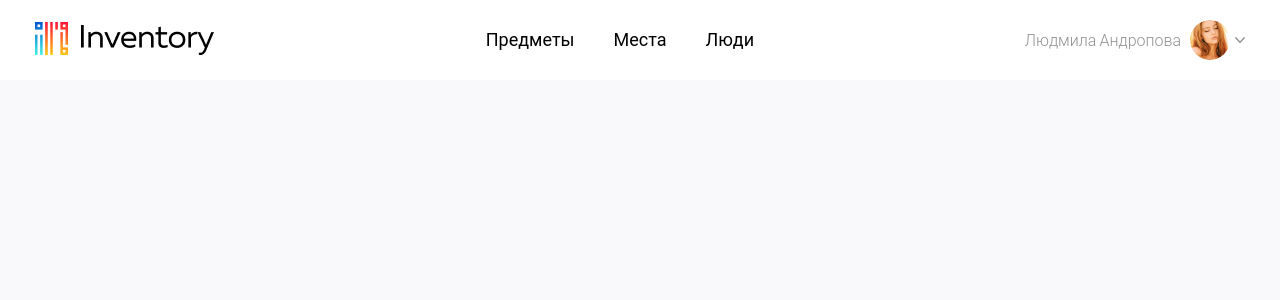
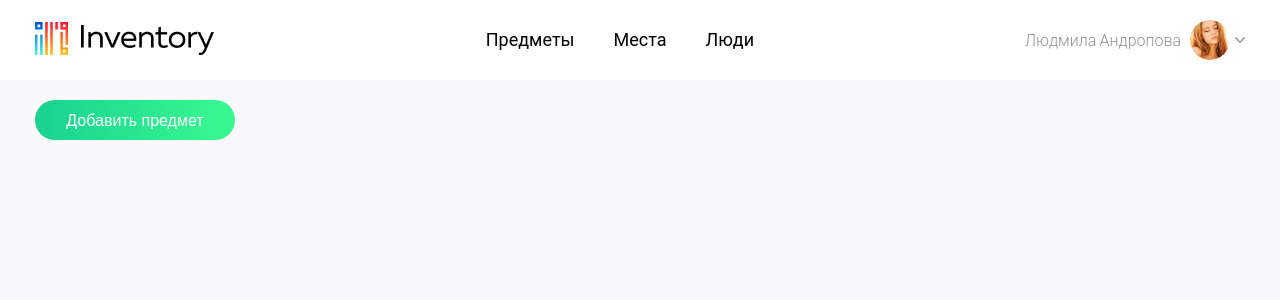
Before and after one commit to PickNRolls/react-redux_inventory-ui, a React (Create React App) app: page / in a window 1280 px wide. Shown: the top 300 px of the page. Built offline with nearby package versions, Linux system fonts and the light colour scheme.

Commit message:
Add accent-button component

```diff
--- a/src/App.js
+++ b/src/App.js
@@ -4,12 +4,14 @@ import './App.css';
 // Components
 
 import AppHeader from './layout/app-header';
+import SortPanel from './layout/sort-panel';
 
 class App extends Component {
   render() {
     return (
       <div className="App">
         <AppHeader />
+        <SortPanel />
       </div>
     );
   }
--- a/src/components/accent-button/index.js
+++ b/src/components/accent-button/index.js
@@ -1,8 +1,12 @@
 import React from 'react';
+
+import './main.css';
 
 var AccentButton = (props) => {
   return (
-    null
+    <button className="accent-button">
+      {props.children}
+    </button>
   );
 }
 
--- a/src/components/accent-button/main.css
+++ b/src/components/accent-button/main.css
@@ -0,0 +1,12 @@
+.accent-button {
+  width: 200px;
+  height: 40px;
+  border-radius: 30px;
+  background: linear-gradient(to left, #39FA90, #19D191);
+  color: #fff;
+  border: none;
+  font-size: 16px;
+  line-height: 19px;
+  text-align: center;
+  cursor: pointer;
+}
--- a/src/layout/sort-panel/index.js
+++ b/src/layout/sort-panel/index.js
@@ -7,11 +7,15 @@ import LayoutControl from '../../components/layout-control';
 import SearchInput from '../../components/search-input';
 import SelectSort from '../../components/select-sort';
 
+import './main.css';
+
 var SortPanel = (props) => {
   return (
     <section className="sort-panel">
       <div className="container">
-        <AccentButton />
+        <AccentButton>
+          Добавить предмет
+        </AccentButton>
         <LayoutControl />
         <SearchInput />
         <SelectSort />
--- a/src/layout/sort-panel/main.css
+++ b/src/layout/sort-panel/main.css
@@ -0,0 +1,3 @@
+.sort-panel {
+  padding: 20px 0;
+}
```
